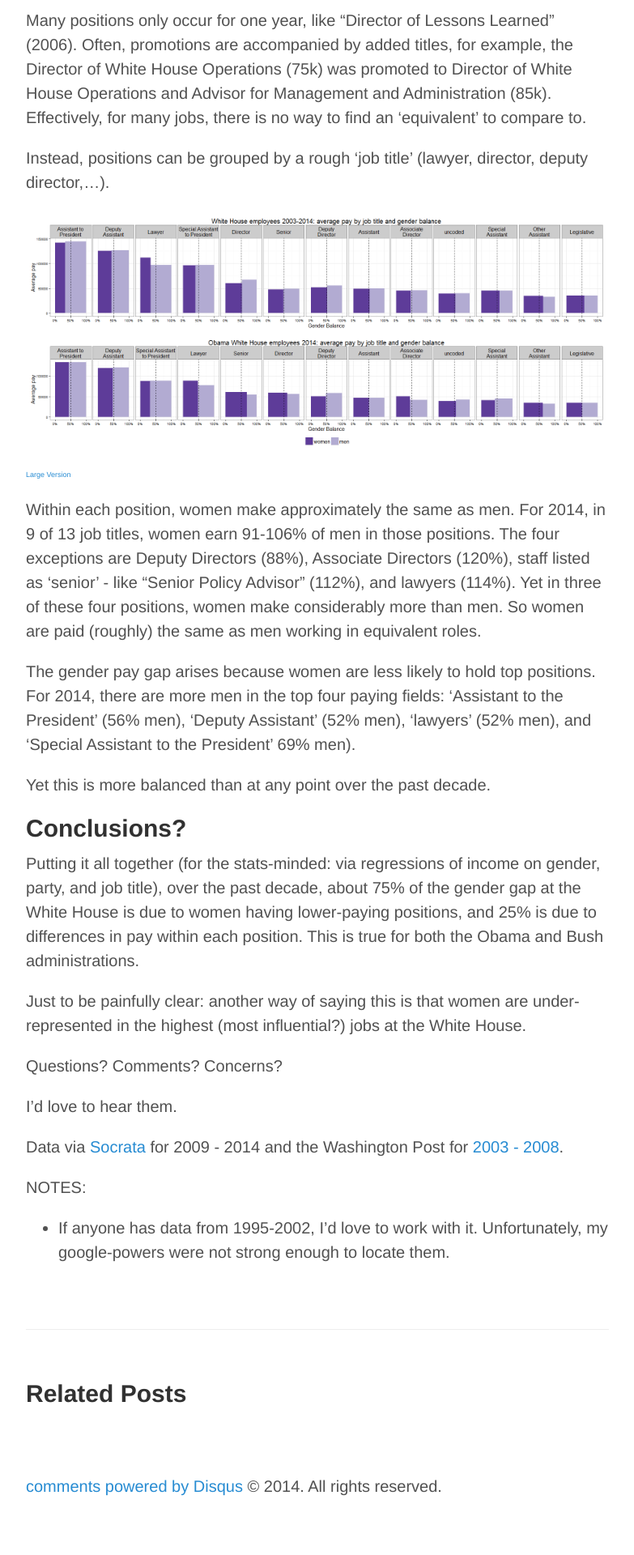
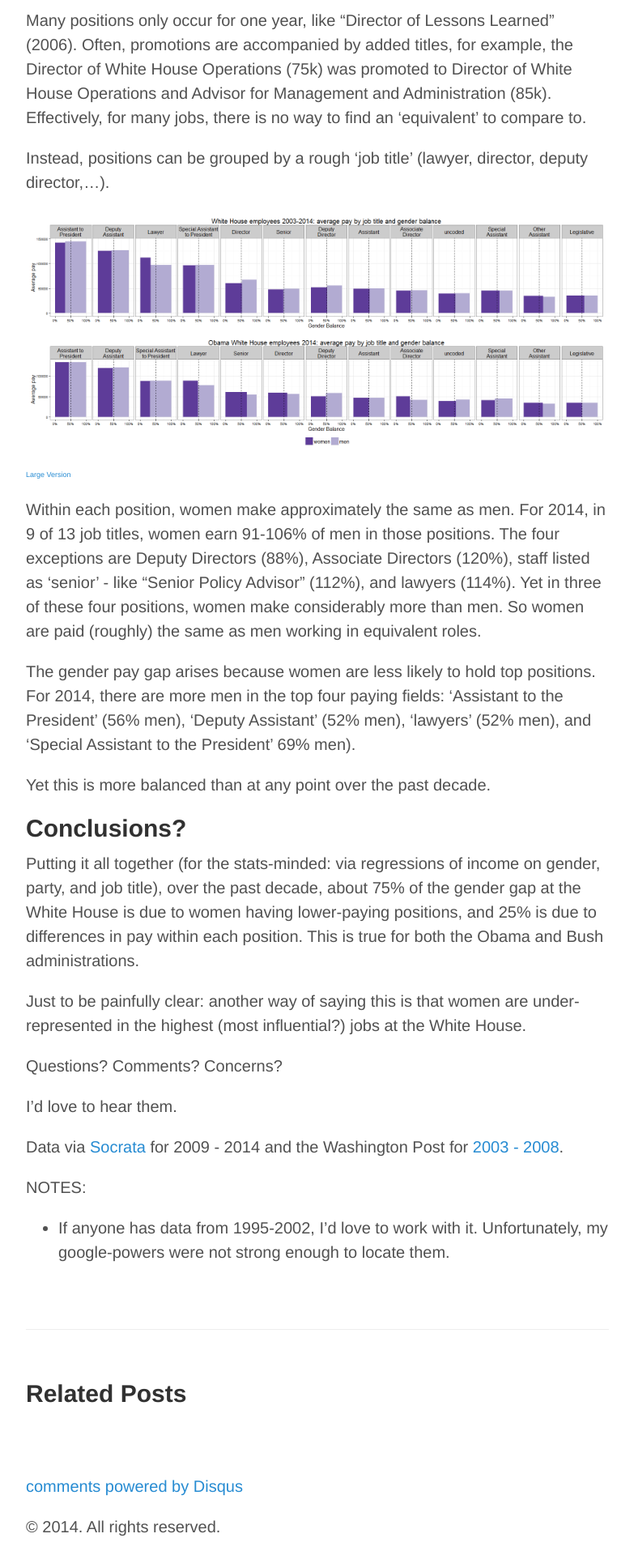
Before and after one commit to icsulam/icsulam.github.io, a Jekyll site: the page built from _posts/2014-07-04-white-house-salary.md, in a window 1280 px wide. Shown: the part 2860-4780 px from the top of the page at 81% size, without its empty margins (248-1031 px from the left). Built offline with Jekyll 4.4.1, drawn with Linux system fonts in a browser that asks for light colours; Markdown is read by kramdown in place of the engine named in the settings; comment, search, counter and statistics services are not loaded; before the commit the page ends 4730 px from its top, so only the background shows below that.

Commit message:
Layout
Remove ability to comment on non-posts?

```diff
--- a/_layouts/default.html
+++ b/_layouts/default.html
@@ -20,7 +20,6 @@
 
       <div class="footer">
         <p>
-          {% include comments.html %}
           &copy; {{ site.time | date: '%Y' }}. All rights reserved.
         </p>
       </div>
--- a/_layouts/post.html
+++ b/_layouts/post.html
@@ -23,3 +23,8 @@
     {% endfor %}
   </ul>
 </div>
+<div class="footer">
+    <p>
+      {% include comments.html %}
+    </p>
+</div>
```
